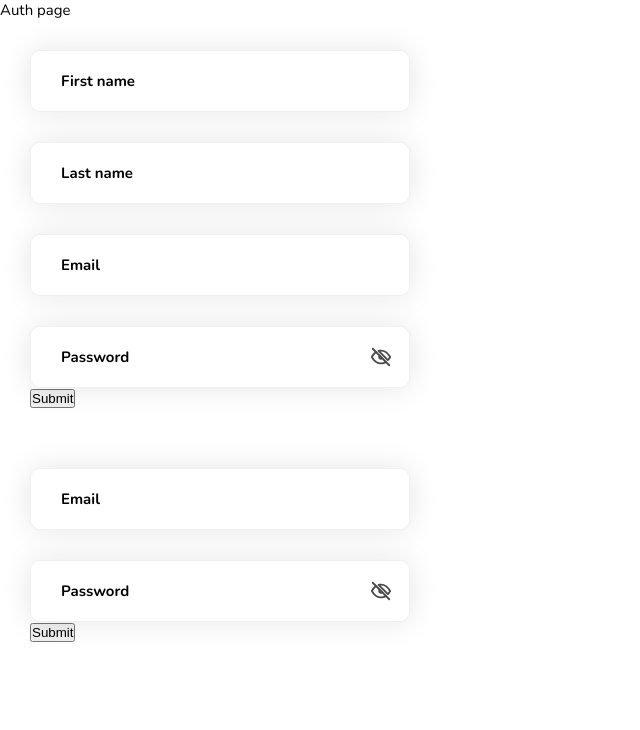
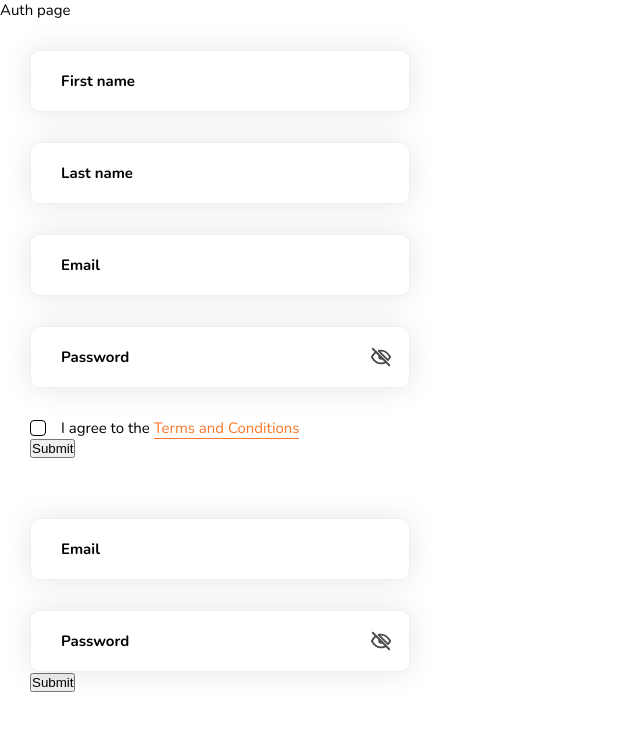
Before and after one commit to dmitrytavern/training-react-ui, a React (Create React App) app: page / in a window 1280 px wide. Shown: the top 730 px of the page, without its empty margins (0-640 px from the left). Built offline with nearby package versions, Linux system fonts and the light colour scheme.

Commit message:
0.1.3v - Added checkbox form control

```diff
--- a/src/assets/style/app.sass
+++ b/src/assets/style/app.sass
@@ -33,11 +33,15 @@ article, aside, dialog, figcaption, figure, footer, header, hgroup, main, nav, s
   display: block
 
 a
-  transition: color .3s
+  transition: color .3s, border-color .3s
+  color: #F8762A
   text-decoration: none
+  border-bottom: 1px solid #F8762A
 
   &:hover
+    color: #c64c05
     text-decoration: none
+    border-color: #c64c05
 
 
 img
--- a/src/components/AppAuth/AppAuthFormSignUp.jsx
+++ b/src/components/AppAuth/AppAuthFormSignUp.jsx
@@ -4,16 +4,18 @@ import useFormValidator from "../../hooks/formValidator.hook"
 
 import AppForm from "../AppForm"
 import AppInput from "../AppInput"
-import AppInputPasswordIcon from "../AppInputPasswordIcon";
+import AppCheckbox from "../AppCheckbox"
+import AppInputPasswordIcon from "../AppInputPasswordIcon"
 
 const AppAuthFormSignUp = () => {
 	const [showPassword, setShowPassword] = useState(false);
 	const { formErrors, validators, clearError } = useFormValidator()
-	const { formValues, setFormValue } = useForm({
+	const { formValues, setTextValue, setCheckboxValue } = useForm({
 		first_name: '',
 		last_name: '',
 		email: '',
 		password: '',
+		privacy_policy: false
 	})
 
 	const validateForm = () => {
@@ -21,6 +23,7 @@ const AppAuthFormSignUp = () => {
 		validators.textValidation('last_name', formValues.last_name)
 		validators.emailValidation('email', formValues.email)
 		validators.passwordValidation('password', formValues.password)
+		validators.checkedValidation('privacy_policy', formValues.privacy_policy)
 	}
 
 	const fetchData = () => {
@@ -39,7 +42,7 @@ const AppAuthFormSignUp = () => {
 					value={formValues.first_name}
 					error={formErrors.first_name !== undefined}
 					errorMessage={formErrors.first_name}
-					onChange={setFormValue('first_name')}
+					onChange={setTextValue('first_name')}
 					onFocus={() => clearError('first_name')}
 					inputProps={{
 						autoComplete: 'given-name'
@@ -55,7 +58,7 @@ const AppAuthFormSignUp = () => {
 					value={formValues.last_name}
 					error={formErrors.last_name !== undefined}
 					errorMessage={formErrors.last_name}
-					onChange={setFormValue('last_name')}
+					onChange={setTextValue('last_name')}
 					onFocus={() => clearError('last_name')}
 					inputProps={{
 						autoComplete: 'family-name'
@@ -71,7 +74,7 @@ const AppAuthFormSignUp = () => {
 					value={formValues.email}
 					error={formErrors.email !== undefined}
 					errorMessage={formErrors.email}
-					onChange={setFormValue('email')}
+					onChange={setTextValue('email')}
 					onFocus={() => clearError('email')}
 					inputProps={{
 						autoComplete: 'email'
@@ -87,7 +90,7 @@ const AppAuthFormSignUp = () => {
 					value={formValues.password}
 					error={formErrors.password !== undefined}
 					errorMessage={formErrors.password}
-					onChange={setFormValue('password')}
+					onChange={setTextValue('password')}
 					onFocus={() => clearError('password')}
 					inputProps={{
 						autoComplete: 'new-password'
@@ -95,6 +98,19 @@ const AppAuthFormSignUp = () => {
 
 					slotIconRight={<AppInputPasswordIcon showPassword={showPassword} setShowPassword={setShowPassword}/>}
 				/>
+
+				<div style={{height: 30}} />
+
+				<AppCheckbox
+					id="privacy_policy"
+					value={formValues.privacy_policy}
+					error={formErrors.privacy_policy !== undefined}
+					onChange={setCheckboxValue('privacy_policy')}
+					onClick={() => clearError('privacy_policy')}
+				>
+					<span>I agree to the </span>
+					<a href="/"><span>Terms and Conditions</span></a>
+				</AppCheckbox>
 
 				<button type="submit">Submit</button>
 			</AppForm>
--- /dev/null
+++ b/src/components/AppCheckbox.jsx
@@ -0,0 +1,41 @@
+import './AppCheckbox.sass'
+import { ReactComponent as AppIconCheck } from '../assets/img/icons/check.svg'
+
+const AppCheckbox = ({ id, value, error, onChange, onClick, inputProps, children }) => {
+	const handlerChange = (event) => {
+		onChange(event)
+	}
+
+	let checkboxClassName = 'app-checkbox'
+	if (error) checkboxClassName += ' app-checkbox_error'
+	if (value) checkboxClassName += ' app-checkbox_checked'
+
+	return (
+		<div className={checkboxClassName}>
+			<input
+				id={id}
+				type="checkbox"
+				value={value}
+				hidden="hidden"
+				onChange={handlerChange}
+				onClick={onClick}
+
+				{...inputProps}
+			/>
+
+			<label htmlFor={id} className="app-checkbox__label">
+				<span className="app-checkbox__box">
+					<span className="app-checkbox__box-icon">
+						<AppIconCheck />
+					</span>
+				</span>
+
+				<span>
+					{children}
+				</span>
+			</label>
+		</div>
+	)
+}
+
+export default AppCheckbox
--- /dev/null
+++ b/src/components/AppCheckbox.sass
@@ -0,0 +1,30 @@
+.app-checkbox
+
+  &__label
+    display: flex
+    align-items: center
+    cursor: pointer
+
+  &__box
+    transition: border .3s
+    display: inline-flex
+    align-items: center
+    justify-content: center
+    width: 16px
+    height: 16px
+    min-width: 16px
+    min-height: 16px
+    border: 1px solid #000
+    border-radius: 4px
+    margin-right: 15px
+
+    &-icon
+      display: none
+
+  &_checked
+    .app-checkbox__box-icon
+      display: block
+
+  &_error
+    .app-checkbox__box
+      border-color: #C31A1A
--- a/src/hooks/form.hook.js
+++ b/src/hooks/form.hook.js
@@ -4,12 +4,22 @@ const useForm = (fields) => {
 	const [formValues, setFormValues] = useState(fields)
 
 	const setFormValue = (prop) => (event) => {
-		setFormValues({ ...formValues, [prop]: event.target.value.trim() });
+		setFormValues({ ...formValues, [prop]: event.target.value.trim() })
+	}
+
+	const setTextValue = (prop) => (event) => {
+		setFormValues({ ...formValues, [prop]: event.target.value.trim() })
+	}
+
+	const setCheckboxValue = (prop) => () => {
+		setFormValues((val) =>({ ...formValues, [prop]: !val[prop] }))
 	}
 
 	return {
 		formValues,
 		setFormValue,
+		setTextValue,
+		setCheckboxValue,
 		setFormValues
 	}
 }
--- a/src/hooks/formValidator.hook.js
+++ b/src/hooks/formValidator.hook.js
@@ -38,6 +38,12 @@ const useFormValidator = () => {
 		}
 	}
 
+	const checkedValidation = (key, value) => {
+		if (!value) {
+			setError(key, 'Cannot be not selected')
+		}
+	}
+
 	const clearError = (key) => {
 		setFormErrors(({...oldValue}) => {
 			delete oldValue[key]
@@ -53,7 +59,8 @@ const useFormValidator = () => {
 			validator,
 			textValidation,
 			emailValidation,
-			passwordValidation
+			passwordValidation,
+			checkedValidation
 		}
 	}
 }
```
Also changed, not shown: src/assets/img/icons/check.svg (added).
